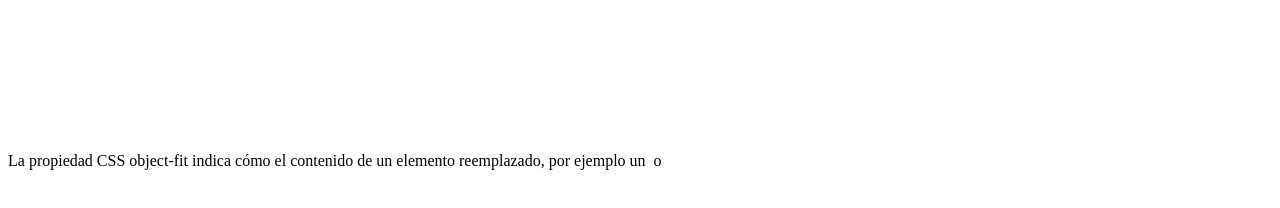
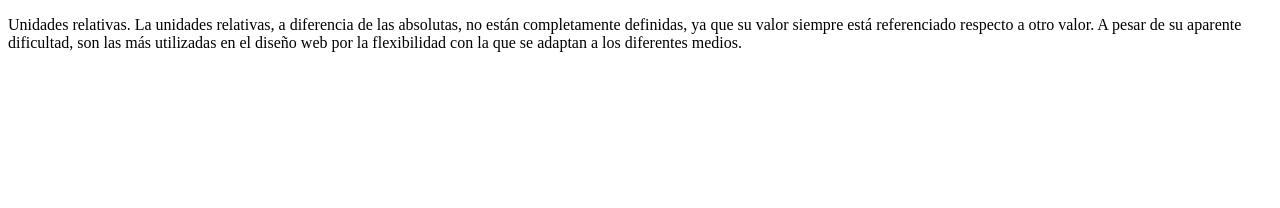
Before and after one commit to YudiZulayMartinezSuarez/mobile, a plain HTML site: page index.html in a window 1280 px wide. Drawn offline with Linux system fonts and the light colour scheme.

Commit message:
Unidades relativas

```diff
--- a/index.html
+++ b/index.html
@@ -4,13 +4,14 @@
     <meta charset="UTF-8">
     <meta http-equiv="X-UA-Compatible" content="IE=edge">
     <meta name="viewport" content="width=device-width, initial-scale=1.0">
-    <title>object-fit</title>
+    <title>Unidades relativas</title>
 </head>
 <body>
     <p>
-        La propiedad CSS object-fit indica cómo el contenido de un elemento reemplazado,
-        por ejemplo un <img> o <video>, debería redimensionarse para ajustarse a su contenedor.
-        Se puede alterar la alineación del contenido del elemento reemplazado utilizando la propiedad object-position.
+        Unidades relativas. La unidades relativas, a diferencia de las absolutas,
+        no están completamente definidas, ya que su valor siempre está referenciado
+        respecto a otro valor. A pesar de su aparente dificultad, son las más utilizadas
+        en el diseño web por la flexibilidad con la que se adaptan a los diferentes medios.
     </p>
 </body>
 </html>
```
